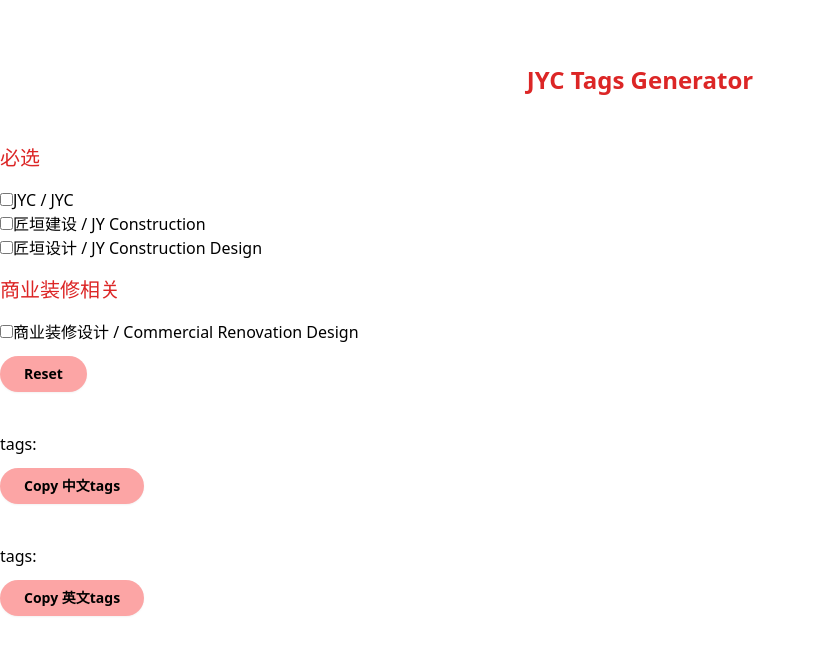
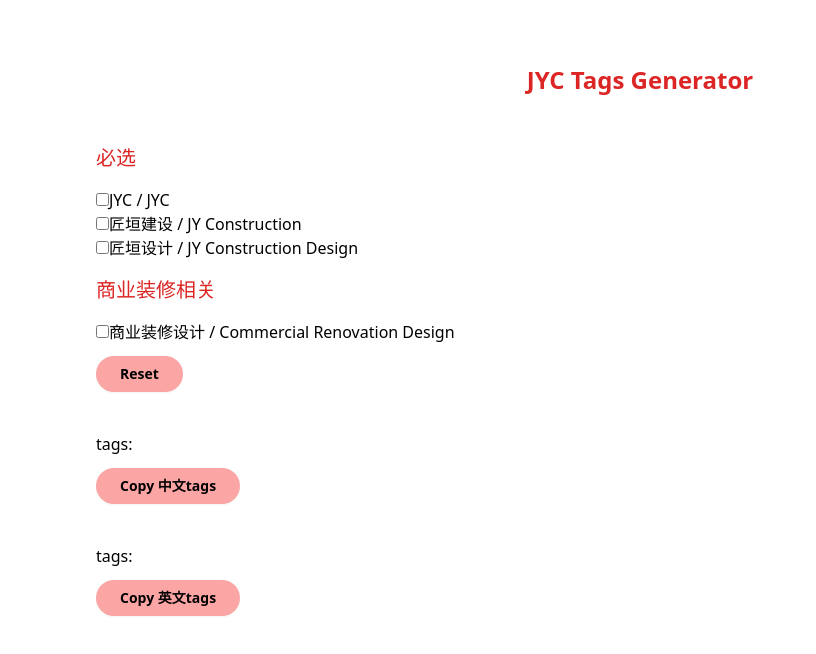
Before and after one commit to gary907478/mooc-mkt-tool-box, a Next.js app: page / in a window 1280 px wide. Shown: the top 654 px of the page, without its empty margins (0-816 px from the left). Built offline with nearby package versions, Linux system fonts and the light colour scheme.

Commit message:
refactor: - add components

```diff
--- /dev/null
+++ b/components/TagsList.jsx
@@ -0,0 +1,30 @@
+export default function TagsList(props) {
+  const [checked, setChecked] = useState([])
+  const [checkedEN, setCheckedEN] = useState([])
+  // Add/Remove checked item from list
+  const handleCheck = (event) => {
+    var updatedList = [...checked]
+    let tagsListEN = [...checkedEN]
+    if (event.target.checked) {
+      updatedList = [...checked, event.target.value]
+      tagsListEN = [...checkedEN, event.target.getAttribute('data-tags-en')]
+    } else {
+      updatedList.splice(checked.indexOf(event.target.value), 1)
+      tagsListEN.splice(checkedEN.indexOf(event.target.getAttribute('data-tags-en')), 1)
+    }
+    setChecked(updatedList)
+    setCheckedEN(tagsListEN)
+  }
+  // Generate string of checked items
+  var checkedItems = checked.length
+    ? checked.reduce((total, item) => {
+        return total + ', ' + item
+      })
+    : ''
+  var checkedItemsEN = checkedEN.length
+    ? checkedEN.reduce((total, item) => {
+        return total + ', ' + item
+      })
+    : ''
+  return <div></div>
+}
--- a/pages/index.js
+++ b/pages/index.js
@@ -1,38 +1,18 @@
 import { useState } from 'react'
+import { tagsDB, mustHaveTags } from './jycTagsDB'
 export default function Home() {
-  const tagsDB = [
-    {
-      zh: '商业装修设计',
-      en: 'Commercial Renovation Design',
-    },
-  ]
-  const mustHaveTags = [
-    {
-      zh: 'JYC',
-      en: 'JYC',
-    },
-    {
-      zh: '匠垣建设',
-      en: 'JY Construction',
-    },
-    {
-      zh: '匠垣设计',
-      en: 'JY Construction Design',
-    },
-  ]
   const [checked, setChecked] = useState([])
   const [checkedEN, setCheckedEN] = useState([])
-
   // Add/Remove checked item from list
-  const handleCheck = (event) => {
-    var updatedList = [...checked]
+  const handleCheck = (e) => {
+    let updatedList = [...checked]
     let tagsListEN = [...checkedEN]
-    if (event.target.checked) {
-      updatedList = [...checked, event.target.value]
-      tagsListEN = [...checkedEN, event.target.getAttribute('data-tags-en')]
+    if (e.target.checked) {
+      updatedList = [...checked, e.target.getAttribute('data-tags-zh')]
+      tagsListEN = [...checkedEN, e.target.getAttribute('data-tags-en')]
     } else {
-      updatedList.splice(checked.indexOf(event.target.value), 1)
-      tagsListEN.splice(checkedEN.indexOf(event.target.getAttribute('data-tags-en')), 1)
+      updatedList.splice(checked.indexOf(e.target.getAttribute('data-tags-zh')), 1)
+      tagsListEN.splice(checkedEN.indexOf(e.target.getAttribute('data-tags-en')), 1)
     }
     setChecked(updatedList)
     setCheckedEN(tagsListEN)
@@ -50,41 +30,10 @@ export default function Home() {
     : ''
   return (
     <div className=' min-h-screen '>
-      <div className='container flex flex-col align-middle justify-center mx-auto py-16'>
+      <div className='wrapper flex flex-col align-middle justify-center mx-auto py-16'>
         <h1 className='text-2xl font-bold text-center mb-8 text-red-600'>JYC Tags Generator</h1>
-        <h2 className='text-xl text-red-600 my-4'>必选</h2>
-        {mustHaveTags.map((item, index) => (
-          <div key={index}>
-            <label>
-              <input
-                value={item.zh}
-                data-tags-en={item.en}
-                type='checkbox'
-                onChange={handleCheck}
-              />
-              <span>
-                {item.zh} / {item.en}
-              </span>
-            </label>
-          </div>
-        ))}
-        <h2 className='text-xl text-red-600 my-4'>商业装修相关</h2>
-
-        {tagsDB.map((item, index) => (
-          <div key={index}>
-            <label>
-              <input
-                value={item.zh}
-                data-tags-en={item.en}
-                type='checkbox'
-                onChange={handleCheck}
-              />
-              <span>
-                {item.zh} / {item.en}
-              </span>
-            </label>
-          </div>
-        ))}
+        <TagsList onChange={handleCheck} data-tags={mustHaveTags} title='必选' />
+        <TagsList onChange={handleCheck} data-tags={tagsDB} title='商业装修相关' />
         <button
           className='px-6 py-2 mt-3 font-semibold text-sm bg-red-300 text-black rounded-full shadow-sm w-fit hover:bg-red-400 '
           onClick={() => {
@@ -96,25 +45,44 @@ export default function Home() {
           Reset
         </button>
         <div className='mt-10'>{`tags: ${checkedItems}`}</div>
-
-        <button
-          className='px-6 py-2 mt-3 font-semibold text-sm bg-red-300 text-black rounded-full shadow-sm w-fit hover:bg-red-400 '
-          onClick={() => {
-            navigator.clipboard.writeText(checkedItems)
-          }}
-        >
-          Copy 中文tags
-        </button>
+        <CopyContentButton content={checkedItems} btn-text='Copy 中文tags' />
         <div className='mt-10'>{`tags: ${checkedItemsEN}`}</div>
-        <button
-          className='px-6 py-2 mt-3 font-semibold text-sm bg-red-300 text-black rounded-full shadow-sm w-fit hover:bg-red-400 '
-          onClick={() => {
-            navigator.clipboard.writeText(checkedItemsEN)
-          }}
-        >
-          Copy 英文tags
-        </button>
+        <CopyContentButton content={checkedItemsEN} btn-text='Copy 英文tags' />
       </div>
     </div>
   )
 }
+function CopyContentButton(props) {
+  return (
+    <button
+      className='px-6 py-2 mt-3 font-semibold text-sm bg-red-300 text-black rounded-full shadow-sm w-fit hover:bg-red-400 '
+      onClick={() => {
+        navigator.clipboard.writeText(props.content)
+      }}
+    >
+      {props['btn-text']}
+    </button>
+  )
+}
+function TagsList(props) {
+  return (
+    <div>
+      <h2 className='text-xl text-red-600 my-4'>{props.title}</h2>
+      {props['data-tags'].map((item, index) => (
+        <div key={index}>
+          <label>
+            <input
+              data-tags-zh={item.zh}
+              data-tags-en={item.en}
+              type='checkbox'
+              onChange={props.onChange}
+            />
+            <span>
+              {item.zh} / {item.en}
+            </span>
+          </label>
+        </div>
+      ))}
+    </div>
+  )
+}
--- /dev/null
+++ b/pages/jycTagsDB.js
@@ -0,0 +1,20 @@
+export const tagsDB = [
+  {
+    zh: '商业装修设计',
+    en: 'Commercial Renovation Design',
+  },
+]
+export const mustHaveTags = [
+  {
+    zh: 'JYC',
+    en: 'JYC',
+  },
+  {
+    zh: '匠垣建设',
+    en: 'JY Construction',
+  },
+  {
+    zh: '匠垣设计',
+    en: 'JY Construction Design',
+  },
+]
--- a/styles/global.css
+++ b/styles/global.css
@@ -1,3 +1,9 @@
 @tailwind base;
 @tailwind components;
 @tailwind utilities;
+
+.wrapper{
+  width: 85vw;
+  max-width: 1200px;
+  margin: 0 auto;
+}
```
